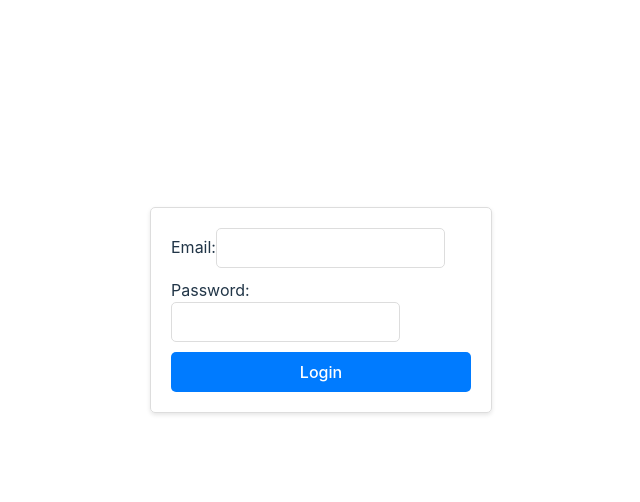
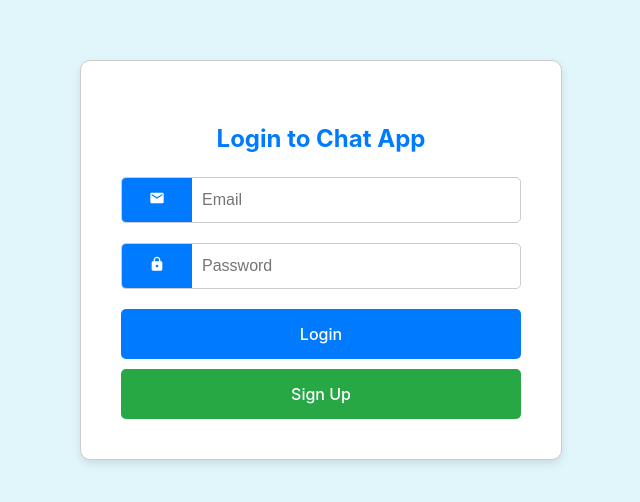
Before and after one commit to Sahil-techmapperz/ChatApp, a React (Vite) app: page /login in a window 1280 px wide. Shown: the part 140-642 px from the top of the page, without its empty margins (319-959 px from the left). Built offline with nearby package versions, Linux system fonts and the light colour scheme; no server answers.

Commit message:
add singup and singin pages

```diff
--- a/src/App.jsx
+++ b/src/App.jsx
@@ -6,6 +6,7 @@ import Login from './components/Login';
 // Import other components
 import HomePage from './components/HomePage'; // Assume you have a HomePage component
 import ProtectedRoute from './components/ProtectedRoute';
+import Singup from './components/Singup';
 
 function App() {
   return (
@@ -13,6 +14,7 @@ function App() {
       <div className="App">
         <Routes>
           <Route path="/login" element={<Login />} />
+          <Route path="/signup" element={<Singup />} />
           <Route path="/" element={
             <ProtectedRoute>
               <HomePage />
--- a/src/components/Login.jsx
+++ b/src/components/Login.jsx
@@ -1,6 +1,7 @@
 import React, { useState } from 'react';
-import { useNavigate } from 'react-router-dom';
+import { Link, useNavigate } from 'react-router-dom';
 import axios from 'axios';
+import { MdEmail, MdLock } from 'react-icons/md'; // Import icons
 
 function Login() {
   const [username, setUsername] = useState('');
@@ -8,21 +9,19 @@ function Login() {
   const navigate = useNavigate();
   let BaseUrl = import.meta.env.VITE_Base_Url;
 
-
   const handleSubmit = async (event) => {
     event.preventDefault();
 
     try {
       const response = await axios.post(`${BaseUrl}/api/user/login`, {
-
         email: username,
         password,
       });
 
       if (response.data) {
         console.log('Login successful', response.data);
-        let resuser=response.data.user;
-        localStorage.setItem('user',JSON.stringify(resuser));
+        let resuser = response.data.user;
+        localStorage.setItem('user', JSON.stringify(resuser));
         navigate('/');
       }
     } catch (error) {
@@ -31,55 +30,93 @@ function Login() {
     }
   };
 
+  const formContainerStyle = {
+    display: 'flex',
+    flexDirection: 'column',
+    alignItems: 'center',
+    justifyContent: 'center',
+    height: '100vh',
+    width:'100vw',
+    backgroundColor:'#e1f6fb'
+  };
+
   const formStyle = {
     display: 'flex',
     flexDirection: 'column',
-    width: '300px',
-    margin: 'auto',
-    marginTop: '100px',
-    padding: '20px',
-    border: '1px solid #ddd',
+    width: '100%',
+    maxWidth: '400px',
+    padding: '40px',
+    border: '1px solid #ccc',
+    borderRadius: '10px',
+    boxShadow: '0 4px 8px rgba(0, 0, 0, 0.1)',
+    backgroundColor: 'white',
+  };
+
+  const inputGroupStyle = {
+    display: 'flex',
+    alignItems: 'center',
+    marginBottom: '20px',
     borderRadius: '5px',
-    boxShadow: '0 2px 4px rgba(0,0,0,0.1)',
+    border: '1px solid #ccc',
+    overflow: 'hidden',
+  };
+
+  const iconStyle = {
+    padding: '10px',
+    backgroundColor: '#007bff',
+    color: 'white',
+    minWidth: '50px',
+    textAlign: 'center',
   };
 
   const inputStyle = {
-    marginBottom: '10px',
+    flex: 1,
     padding: '10px',
     fontSize: '16px',
-    borderRadius: '5px',
-    border: '1px solid #ddd',
+    border: 'none',
+    outline: 'none',
   };
 
   const buttonStyle = {
-    padding: '10px',
+    padding: '15px',
     fontSize: '16px',
     backgroundColor: '#007bff',
     color: 'white',
     border: 'none',
     borderRadius: '5px',
     cursor: 'pointer',
+    transition: 'background-color 0.2s',
+    ':hover': {
+      backgroundColor: '#0056b3',
+    },
+  };
+
+  const handleSignup = () => {
+    navigate('/signup'); // Adjust the path as per your signup page's route
   };
 
   return (
-    <div style={{"width":"100vw"}}>
+    <div style={formContainerStyle}>
       <form onSubmit={handleSubmit} style={formStyle}>
-      <div>
-        <label htmlFor="username">Email:</label>
+      <h2 style={{ textAlign: 'center', marginBottom: '20px', color: '#007bff' }}>Login to Chat App</h2>
+        <div style={inputGroupStyle}>
+          <div style={iconStyle}><MdEmail /></div>
           <input
-          type="text"
+            type="email"
             id="username"
+            placeholder="Email"
             value={username}
             onChange={(e) => setUsername(e.target.value)}
             required
             style={inputStyle}
           />
         </div>
-      <div>
-        <label htmlFor="password">Password:</label>
+        <div style={inputGroupStyle}>
+          <div style={iconStyle}><MdLock /></div>
           <input
             type="password"
             id="password"
+            placeholder="Password"
             value={password}
             onChange={(e) => setPassword(e.target.value)}
             required
@@ -87,6 +124,7 @@ function Login() {
           />
         </div>
         <button type="submit" style={buttonStyle}>Login</button>
+        <button type="button" onClick={handleSignup} style={{ ...buttonStyle, backgroundColor: '#28a745', marginTop: '10px' }}>Sign Up</button>
       </form>
     </div>
   );
--- /dev/null
+++ b/src/components/Singup.jsx
@@ -0,0 +1,115 @@
+import React, { useState } from 'react';
+import { useNavigate } from 'react-router-dom';
+import axios from 'axios';
+
+function Signup() {
+  const [name, setName] = useState('');
+  const [email, setEmail] = useState('');
+  const [password, setPassword] = useState('');
+  const navigate = useNavigate();
+  let BaseUrl = import.meta.env.VITE_Base_Url;
+
+  const handleSubmit = async (event) => {
+    event.preventDefault();
+
+    try {
+      const response = await axios.post(`${BaseUrl}/api/user/signup`, {
+        name,
+        email,
+        password,
+      });
+
+      if (response.data) {
+        console.log('Signup successful', response.data);
+        // Optionally, log the user in immediately after signup
+        // localStorage.setItem('user', JSON.stringify(response.data.user));
+        // navigate('/'); // Navigate to the main chat page or login page
+        navigate('/login'); // Redirect user to login page after successful signup
+      }
+    } catch (error) {
+      console.error('Signup error', error.response || error);
+      alert('Failed to signup. Please check your details and try again.');
+    }
+  };
+
+  // Styles (You can reuse or modify the styles from the Login component)
+  const formContainerStyle = {
+    display: 'flex',
+    flexDirection: 'column',
+    alignItems: 'center',
+    justifyContent: 'center',
+    height: '100vh',
+    width:'100vw',
+    backgroundColor:'#e1f6fb'
+  };
+
+  const formStyle = {
+    display: 'flex',
+    flexDirection: 'column',
+    width: '100%',
+    maxWidth: '400px',
+    padding: '40px',
+    border: '1px solid #ccc',
+    borderRadius: '10px',
+    boxShadow: '0 4px 8px rgba(0, 0, 0, 0.1)',
+    backgroundColor: 'white',
+  };
+
+  const inputStyle = {
+    marginBottom: '10px',
+    padding: '10px',
+    fontSize: '16px',
+    borderRadius: '5px',
+    border: '1px solid #ddd',
+  };
+
+  const buttonStyle = {
+    padding: '15px',
+    fontSize: '16px',
+    backgroundColor: '#007bff',
+    color: 'white',
+    border: 'none',
+    borderRadius: '5px',
+    cursor: 'pointer',
+  };
+
+  const handlelogin = () => {
+    navigate('/login'); // Adjust the path as per your signup page's route
+  };
+
+  return (
+    <div style={formContainerStyle}>
+      <form onSubmit={handleSubmit} style={formStyle}>
+        <h2 style={{ textAlign: 'center', marginBottom: '20px' }}>Sign Up</h2>
+        <input
+          type="text"
+          placeholder="Name"
+          value={name}
+          onChange={(e) => setName(e.target.value)}
+          required
+          style={inputStyle}
+        />
+        <input
+          type="email"
+          placeholder="Email"
+          value={email}
+          onChange={(e) => setEmail(e.target.value)}
+          required
+          style={inputStyle}
+        />
+        <input
+          type="password"
+          placeholder="Password"
+          value={password}
+          onChange={(e) => setPassword(e.target.value)}
+          required
+          style={inputStyle}
+        />
+        <button type="submit" style={buttonStyle}>Sign Up</button>
+        <button type="button" onClick={handlelogin} style={{ ...buttonStyle, backgroundColor: '#28a745', marginTop: '10px' }}>Login</button>
+      </form>
+    </div>
+  );
+}
+
+export default Signup;
```
Lines whose indentation alone changed are shown as unchanged.
